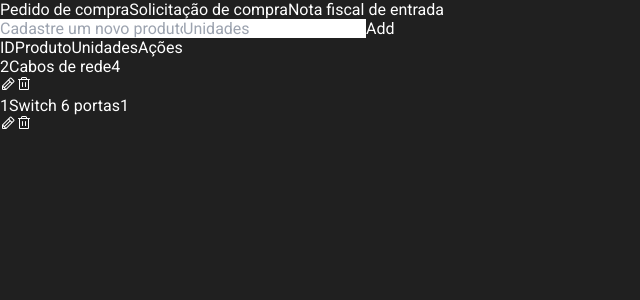
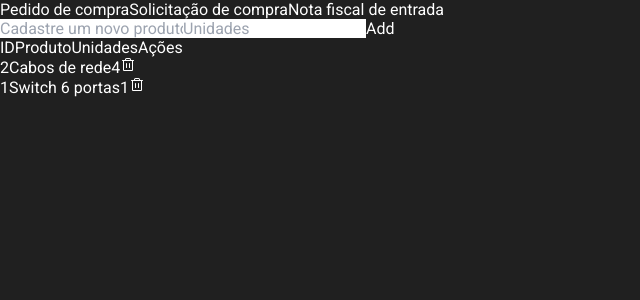
Before and after one commit to dufrtss/compras, a React (Vite) app: page / in a window 1280 px wide. Shown: the top 300 px of the page, without its empty margins (0-640 px from the left). Built offline with nearby package versions, Linux system fonts and the light colour scheme.

Commit message:
improve presentation of products :star2:

```diff
--- a/src/components/Product.tsx
+++ b/src/components/Product.tsx
@@ -1,28 +1,29 @@
-import { Pencil, Trash } from "@phosphor-icons/react";
+import { Trash } from "@phosphor-icons/react";
 
 interface ProductProps {
 	id: number;
 	name: string;
 	amount: number;
-	price: number;
+	onDeleteProduct: (id: number) => void;
 }
 
-export function Product({ id, name, amount, price }: ProductProps) {
+export function Product({ id, name, amount, onDeleteProduct }: ProductProps) {
+	function handleDeleteProduct() {
+		onDeleteProduct(id);
+	}
+
 	return (
 		<>
-			<div className='grid grid-flow-col grid-cols-6 py-4 px-5 w-7/12 bg-zinc-700 outline-none rounded-md border-2 border-zinc-600'>
+			<div className='grid grid-flow-col grid-cols-4 py-4 px-5 w-2/5 bg-zinc-700 outline-none rounded-md border-2 border-zinc-600'>
 				<span>{id}</span>
-				<span className='col-span-3'>{name}</span>
-				<span>{amount}</span>
-				<span>{price}</span>
-				<div className='flex gap-2'>
-					<button className='outline-none rounded-sm focus:outline-cyan-600 hover:text-cyan-600 transition-colors'>
-						<Pencil size={16} />
-					</button>
-					<button className='outline-none rounded-sm focus:outline-cyan-600 hover:text-cyan-600 transition-colors'>
-						<Trash size={16} />
-					</button>
-				</div>
+				<span className='col-span-2'>{name}</span>
+				<span className='ml-4'>{amount}</span>
+				<button
+					onClick={handleDeleteProduct}
+					className='outline-none mr-3 rounded-sm focus:outline-cyan-600 hover:text-cyan-600 transition-colors'
+				>
+					<Trash size={16} />
+				</button>
 			</div>
 		</>
 	);
```
